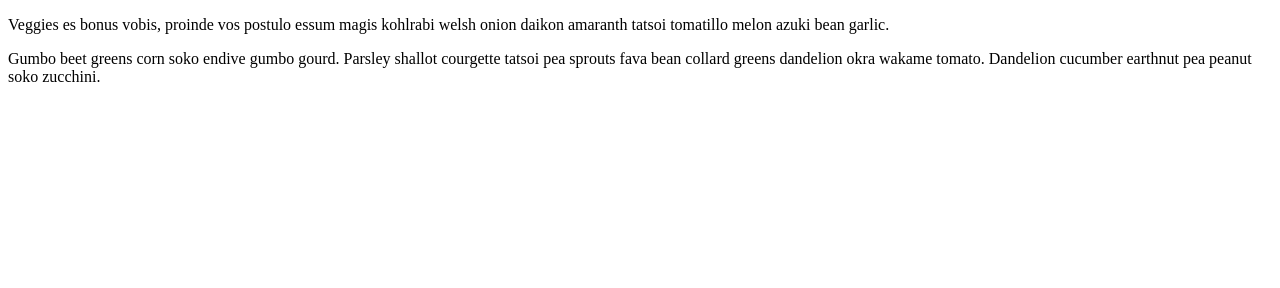
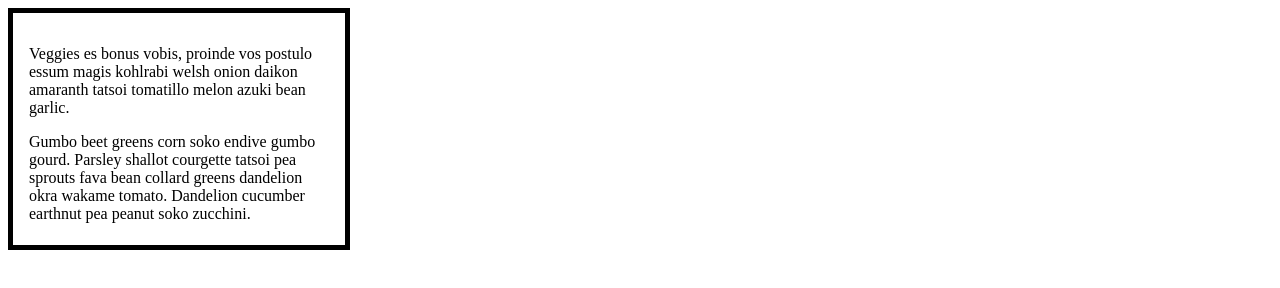
Before and after one commit to Gitthuma/overflow-task-one, a plain HTML site: page index.html in a window 1280 px wide. Drawn offline with Linux system fonts and the light colour scheme.

Commit message:
Added style.css with Test your skills: Overflow-Task One starter code and linked it to index.html

```diff
--- /dev/null
+++ b/css/style.css
@@ -0,0 +1,6 @@
+.box {
+  border: 5px solid black;
+  padding: 1em;
+  height: 200px;
+  width: 300px;
+}
--- a/index.html
+++ b/index.html
@@ -5,6 +5,7 @@
     <meta http-equiv="X-UA-Compatible" content="IE=edge">
     <meta name="viewport" content="width=device-width, initial-scale=1.0">
     <title>Overflow-Task One</title>
+    <link rel="stylesheet" href="css/style.css">
 </head>
 <body>
     <div class="box">
```
